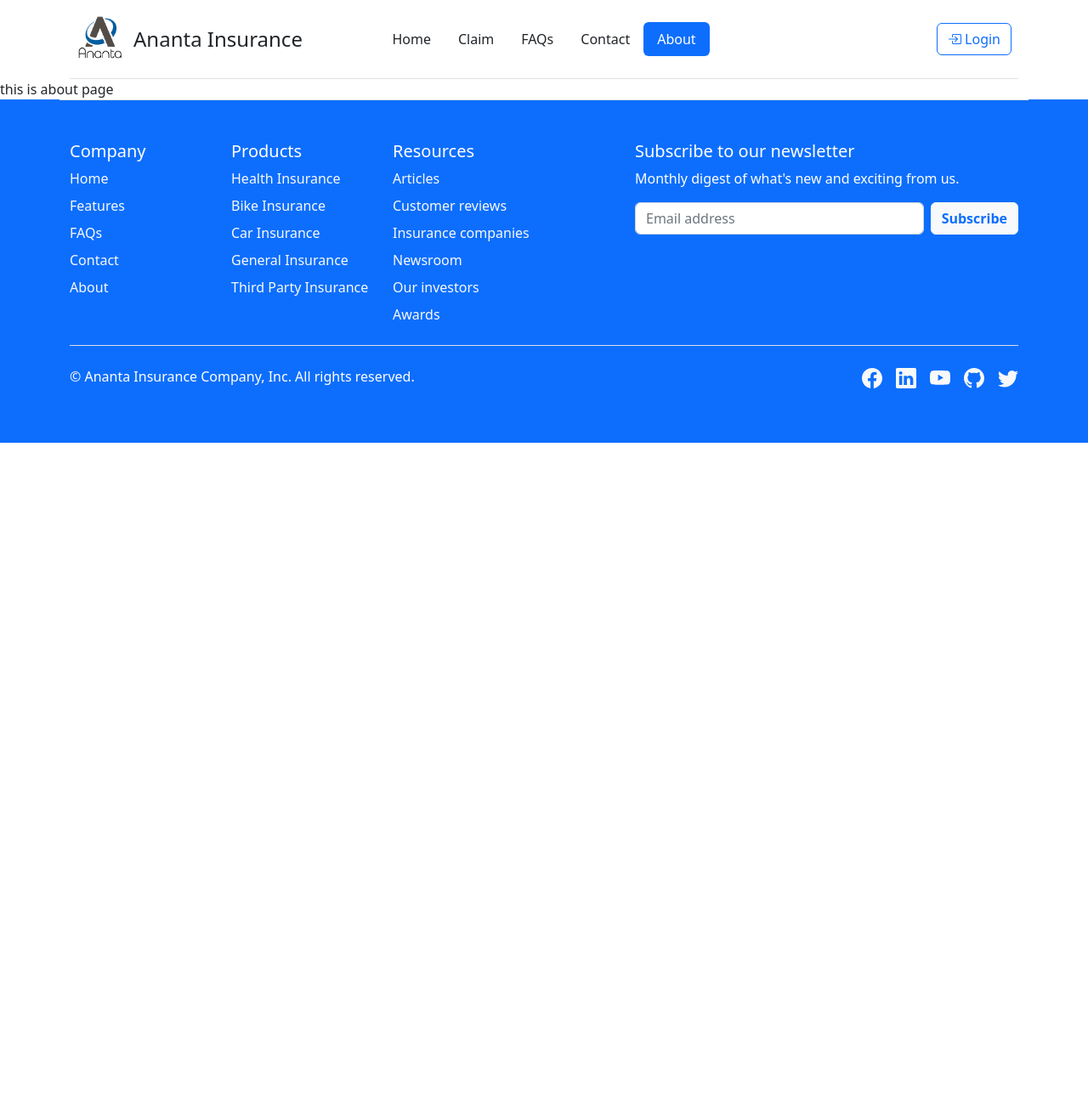
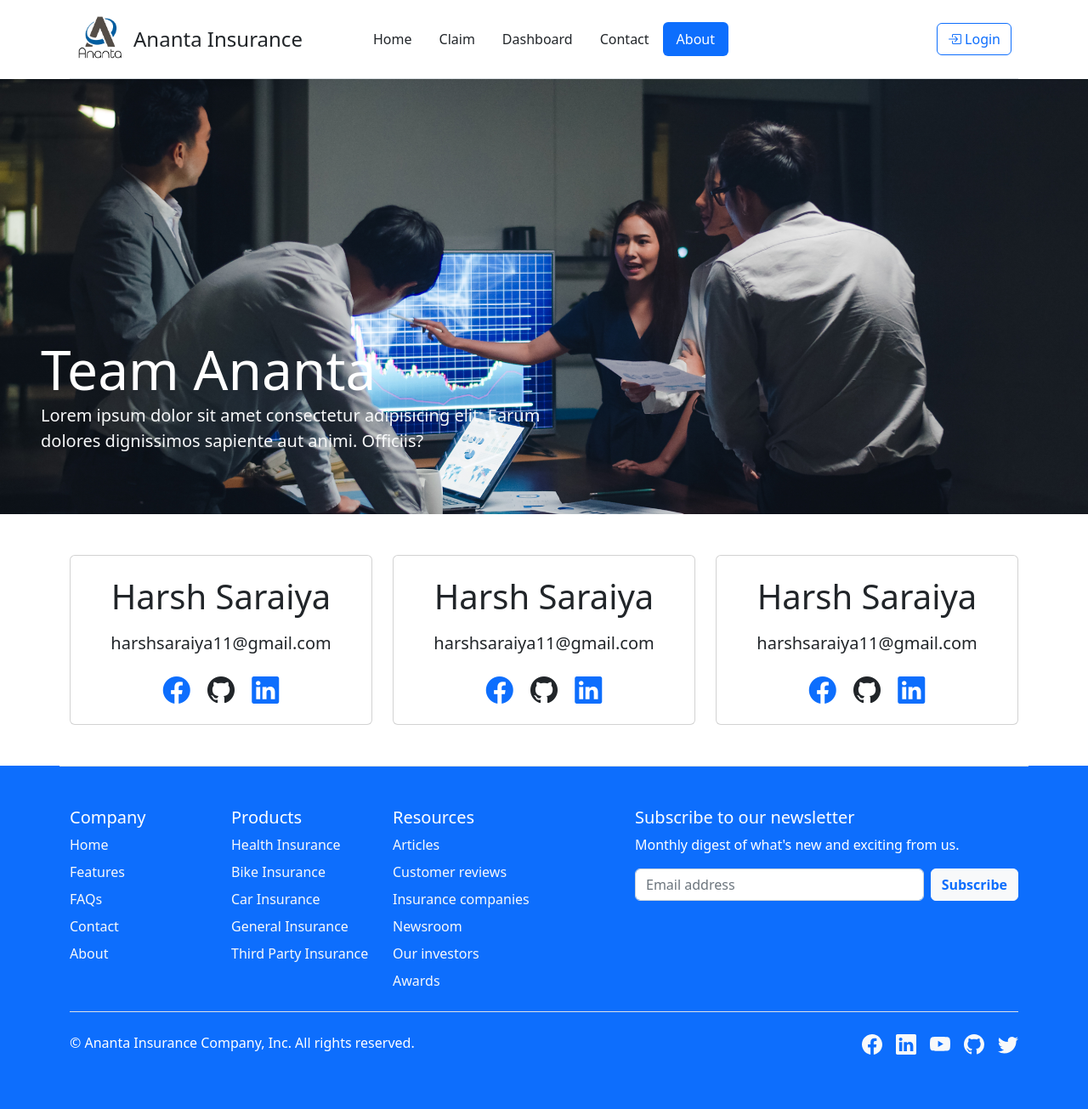
Before and after one commit to HarshSaraiya11/Fraud-Detection-in-Insurance-Claim, a Django app: page /about in a window 1280 px wide. Shown: the whole page at 85% size. Before the commit the page ends 521 px from the top, so only its background shows below. Run offline with Django 4.2, Linux system fonts and the light colour scheme; parts of the project's set-up code (start-up, migrations or seed data) failed here and were passed over; some libraries are stand-ins or nearby versions.

Commit message:
Dashboard & Claimform UI updated -Navigation tabs.

```diff
--- a/insurance/ananta_insurance/urls.py
+++ b/insurance/ananta_insurance/urls.py
@@ -5,4 +5,5 @@ from ananta_insurance import views
 urlpatterns = [
     path('claim_form', views.claim_form, name='claim_form'),
     path('success', views.success, name='success'),
+    path('dashboard', views.dashboard, name='dashboard'),
 ]
--- a/insurance/ananta_insurance/views.py
+++ b/insurance/ananta_insurance/views.py
@@ -131,3 +131,6 @@ def claim_form(request):
 def success(request):
 
     return render(request, 'ananta_insurance/success.html')
+
+def dashboard(request):
+    return render(request, 'ananta_insurance/dashboard.html')
--- a/insurance/templates/base.html
+++ b/insurance/templates/base.html
@@ -34,7 +34,7 @@
                 <ul class="nav nav-pills col-12 col-md-auto mb-2 justify-content-center mb-md-0">
                     <li class="nav-item"><a href="/" class="nav-link px-3 link-dark{% block homeActive %}{% endblock homeActive %}">Home</a></li>
                     <li class="nav-item"><a href="/ananta_insurance/claim_form" class="nav-link px-3 link-dark{% block claimActive %}{% endblock claimActive %}">Claim</a></li>
-                    <li class="nav-item"><a href="#" class="nav-link px-3 link-dark{% block faqsActive %}{% endblock faqsActive %}">FAQs</a></li>
+                    <li class="nav-item"><a href="/ananta_insurance/dashboard" class="nav-link px-3 link-dark{% block dashboardActive %}{% endblock dashboardActive %}">Dashboard</a></li>
                     <li class="nav-item"><a href="/contact" class="nav-link px-3 link-dark{% block contactActive %}{% endblock contactActive %}">Contact</a></li>
                     <li class="nav-item"><a href="/about" class="nav-link px-3 link-dark{% block aboutActive %}{% endblock aboutActive %}">About</a></li>
                 </ul>
@@ -171,7 +171,7 @@
         </div>
     </section>
     <!-- footer ends  -->
-
+    {% block js %}{% endblock js %}
     <!-- JavaScript Bundle with Popper -->
     {% block printstate %}{% endblock printstate %}
     <script src="https://cdn.jsdelivr.net/npm/bootstrap@5.2.2/dist/js/bootstrap.bundle.min.js"
--- a/insurance/templates/home/about.html
+++ b/insurance/templates/home/about.html
@@ -1,6 +1,60 @@
 {% extends 'base.html' %}
 {% block title %}About{% endblock title %}
-{% block aboutActive %}link-light active{% endblock aboutActive %}
+
+{% block aboutActive %}link-light active {% endblock aboutActive %}
+{% block css %}
+
+{% endblock css %}
 {% block body %}
-this is about page
-{% endblock body %}
+<main>
+    {% load static %}
+    <div class="position-relative">
+      <img src="{% static 'home/team.jpg' %}" alt=" banner" class="w-100 opacity-100">
+      <div class="position-absolute top-50 end-50 ms-5 mt-5">
+        <div class="display-3 fw-light text-white">Team Ananta</div>
+        <p class="lead text-light">Lorem ipsum dolor sit amet consectetur adipisicing elit. Earum dolores dignissimos sapiente aut animi. Officiis?</p>
+      </div>
+    </div>
+    <div class="py-5">
+        <div class="container">
+            <div class="row">
+                <div class="col-md-4">
+                    <div class="card">
+                        <div class="card-body text-center">
+                            {% comment %} <img src="{% static 'home/IMG_4174.jpg' %}" alt="" class="rounded-circle" height="200" width="200"> {% endcomment %}
+                            <h5 class="card-title display-6 text-center mt-2 pb-2">Harsh Saraiya</h5>
+                            <p class="card-text text-center lead">harshsaraiya11@gmail.com</p>
+                            <i class="bi bi-facebook mx-2 text-primary fs-2"></i>
+                            <i class="bi bi-github mx-2  fs-2"></i>
+                            <i class="bi bi-linkedin mx-2 text-primary fs-2"></i>
+                        </div>
+                    </div>
+                </div>
+                <div class="col-md-4">
+                    <div class="card">
+                        <div class="card-body text-center">
+                            {% comment %} <img src="{% static 'home/IMG_4174.jpg' %}" alt="" class="rounded-circle" height="200" width="200"> {% endcomment %}
+                            <h5 class="card-title display-6 text-center mt-2 pb-2">Harsh Saraiya</h5>
+                            <p class="card-text text-center lead">harshsaraiya11@gmail.com</p>
+                            <i class="bi bi-facebook mx-2 text-primary fs-2"></i>
+                            <i class="bi bi-github mx-2  fs-2"></i>
+                            <i class="bi bi-linkedin mx-2 text-primary fs-2"></i>
+                        </div>
+                    </div>
+                </div>
+                <div class="col-md-4">
+                    <div class="card">
+                        <div class="card-body text-center">
+                            {% comment %} <img src="{% static 'home/IMG_4174.jpg' %}" alt="" class="rounded-circle" height="200" width="200"> {% endcomment %}
+                            <h5 class="card-title display-6 text-center mt-2 pb-2">Harsh Saraiya</h5>
+                            <p class="card-text text-center lead">harshsaraiya11@gmail.com</p>
+                            <i class="bi bi-facebook mx-2 text-primary fs-2"></i>
+                            <i class="bi bi-github mx-2  fs-2"></i>
+                            <i class="bi bi-linkedin mx-2 text-primary fs-2"></i>
+                        </div>
+                    </div>
+                </div>
+            </div>
+        </div>
+    </div>
+    {% endblock body %}
--- a/requirements.txt
+++ b/requirements.txt
@@ -1,2 +1,4 @@
 Django==4.1.3
+numpy==1.23.5
+scikit_learn==1.1.3
 mysqlclient==2.1.1
```
Also changed, not shown: insurance/templates/ananta_insurance/claimform.html (+83 -24 lines), insurance/templates/ananta_insurance/claimformNext.html (deleted, +0 -15 lines), insurance/templates/ananta_insurance/dashboard.html (added, +44 -0 lines), insurance/static/home/team.jpg (added), 1 other file.
